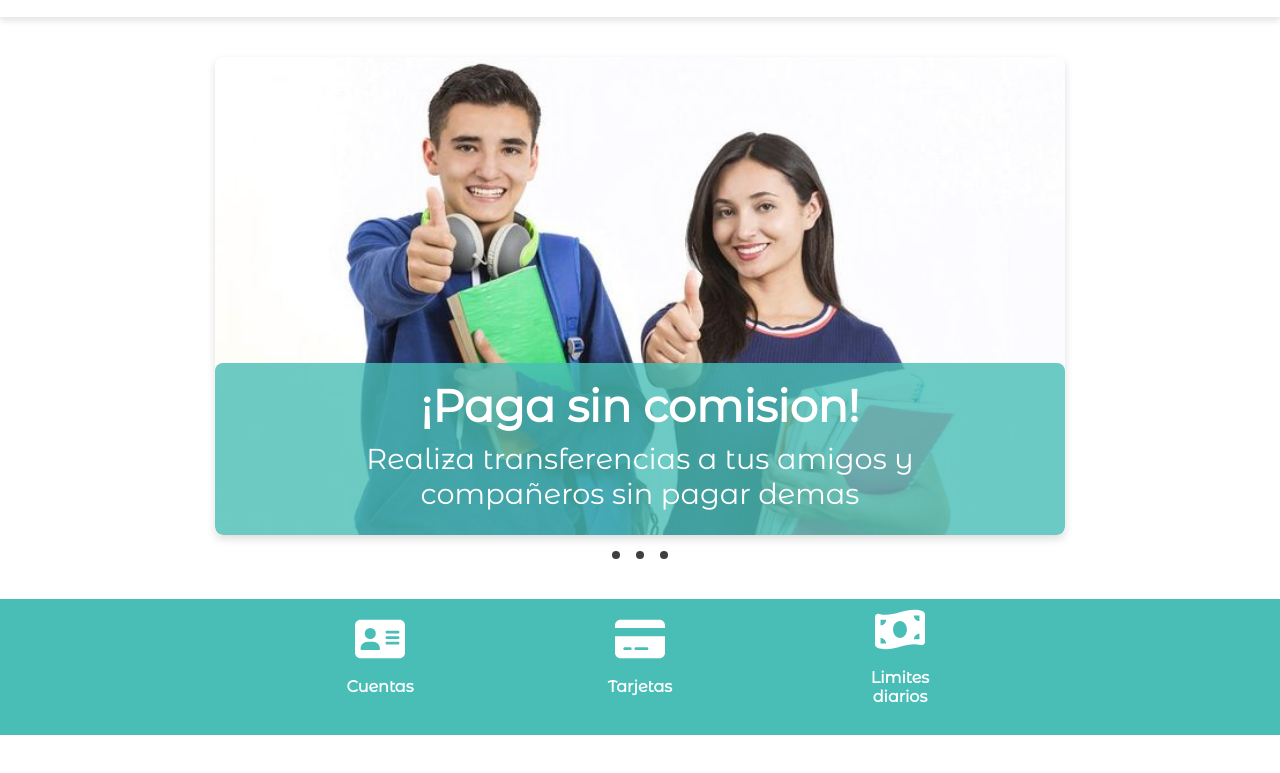
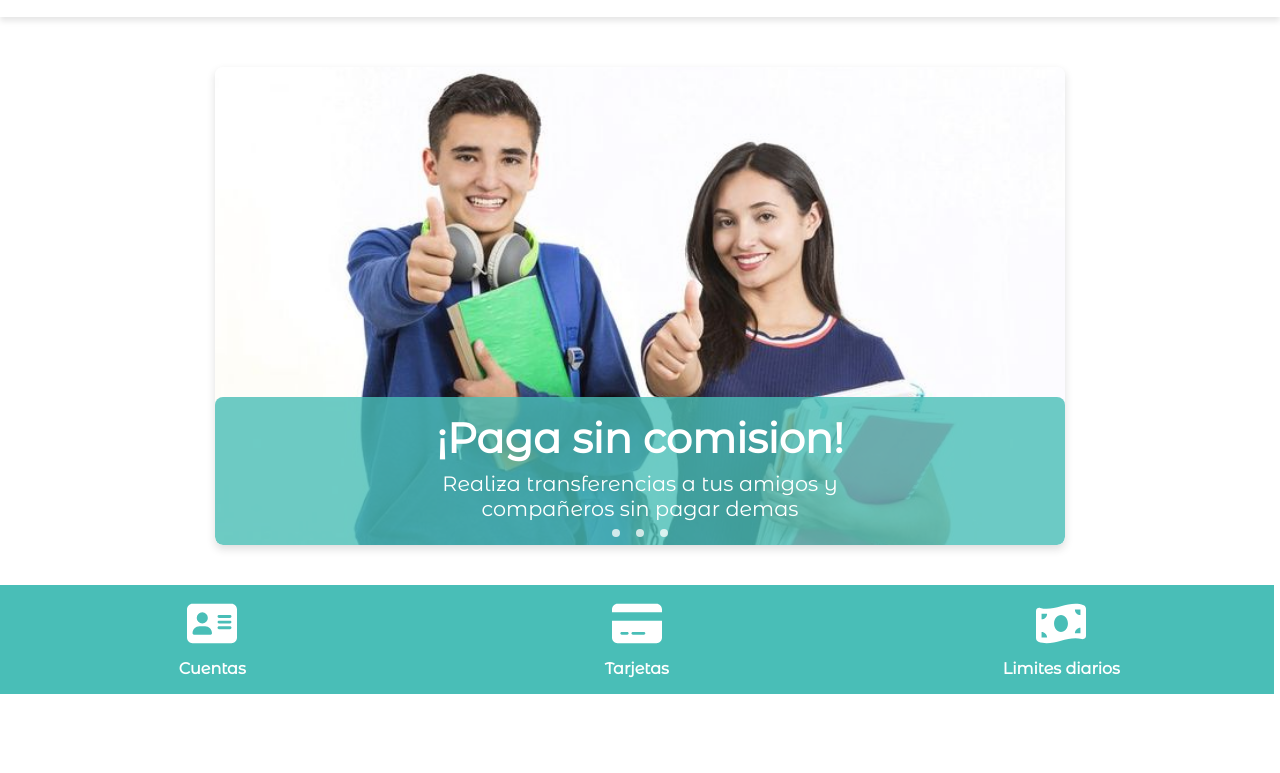
Before and after one commit to vivichuello/banco-universitario, a plain HTML site: page src/pages/sitio_web_institucional.html in a window 1280 px wide. Shown: the part 93-866 px from the top of the page. Drawn offline with Linux system fonts and the light colour scheme.

Commit message:
Cambio en seccion de iconos y mejoras en encabezado y slider de imagenes

```diff
--- a/src/pages/encabezado.css
+++ b/src/pages/encabezado.css
@@ -17,12 +17,16 @@ body{
 /*Encabezado*/
 
 .encabezado{
+    position: fixed;
+    top: 0;
+    left: 0;
     width: 100%;
+    z-index: 1000;
+    background-color: white;
     display: flex;
     flex-direction: column;
     justify-content: flex-start;
     gap: 10px;
-    margin-bottom: 2.5rem;
 }
 
 .franja{
--- a/src/pages/sitio_web_institucional.css
+++ b/src/pages/sitio_web_institucional.css
@@ -1,12 +1,12 @@
-*,
-::after,
-::before {
+/*Configuracion General*/
+
+* {
     box-sizing: border-box;
 }
 
 @font-face {
     font-family: 'Montserrat';
-    src: url('../assets/Montserrat\ Alternates\ Regular.ttf') format('truetype');
+    src: url('../assets/Montserrat Alternates Regular.ttf') format('truetype');
 }
 
 body {
@@ -14,17 +14,16 @@ body {
     font-family: 'Montserrat', sans-serif;
 }
 
-/*Slider de tarjetas promocionales*/
+/*SECCION DE SLIDER DE IMAGENES*/
+
+#slider-seccion {
+    margin-top: 10rem;
+}
 
 .slider-contenedor {
-
+    position: relative;
     max-width: 850px;
     margin: 0 auto;
-    display: flex;
-    flex-direction: column;
-    align-items: center;
-    justify-content: center;
-    row-gap: 1rem;
 }
 
 .slider {
@@ -66,197 +65,113 @@ body {
     left: 0;
 
     background-color: rgba(73, 190, 183, 0.8);
-    /* Fondo semitransparente */
     padding: 0.5rem 0.5rem 1.5rem 0.5rem;
     border-radius: 0.5rem;
     width: 100%;
 }
 
-/* Estilo para el título */
 .slider-tarjeta-texto h2 {
-    font-size: 1.5rem;
+    font-size: clamp(1.5rem, 2vw + 1rem, 2.8rem);
     margin: 0 0 0 0;
     margin-block-end: 0.5rem;
     margin-block-start: 0.5rem;
 }
 
-/* Estilo para el párrafo */
 .slider-tarjeta-texto p {
-    font-size: 0.9rem;
+    font-size: clamp(0.9rem, 1vw + 0.5rem, 1.8rem);
     margin: 0 0 0 0;
 }
 
 .slider-nav {
     display: flex;
     column-gap: 1rem;
+    position:absolute;
+    bottom: 0.5rem;
+    left: 50%;
+    transform: translateX(-50%);
+    z-index: 1;
 }
 
 .slider-nav a {
     width: .5rem;
     height: .5rem;
     border-radius: 50%;
-    background-color: black;
+    background-color: white;
     opacity: .75;
     transition: opacity ease 250ms;
 }
 
-/*Seccion de iconos*/
+/*SECCION DE ICONOS*/
 
 #iconos-seccion {
     margin-top: 2.5rem;
     margin-bottom: 4rem;
+    width: 99.5%;
 }
 
 .iconos-contenedor {
-    display: flex;
-    flex-direction: column;
-    align-items: center;
-    justify-content: center;
+    display: grid;
+    grid-template-columns: 1fr 1fr;
     text-align: center;
+    margin: 0 auto;
     background-color: #49beb7;
-    padding: 0.5rem 0;
+    padding: 0;
 }
 
-.iconos {
-    display: flex;
-    overflow-x: hidden;
-    scroll-snap-type: x mandatory;
-    scroll-behavior: smooth;
-}
 
 .icono {
-    flex: 1 0 100%;
-    scroll-snap-align: start;
-    width: 20%;
     height: auto;
     color: white;
     display: flex;
     flex-direction: column;
     justify-content: center;
     align-items: center;
-    overflow: hidden;
+    border: 1.5px solid rgba(255, 255, 255, 0.2);
 }
 
-.icono img {
-    width: 8%;
+.icono:hover {
+    background-color: rgba(255, 255, 255, 0.1);
+}
+
+.limites{
+    grid-column: span 2;
+}
+
+.icono figure {
+    width: 8vw;
+    min-width: 34px;
+    max-width: 50px;
+    margin-block-end: 0.1rem;
+}
+
+.icono figure img {
+    width: 100%;
+    height: auto;
 }
 
 .icono h4 {
-    margin-block-start: 16px;
-}
-.iconos-nav {
-    display: flex;
-    column-gap: 1rem;
-}
-
-.iconos-nav a {
-    width: .5rem;
-    height: .5rem;
-    border-radius: 50%;
-    opacity: .50;
-    background-color: white;
-    transition: opacity ease 250ms;
+    margin: 0 0 0 0;
+    margin-block-end: 1rem;
+    margin-block-start: 0.5rem;
 }
 
 
-@media (min-width: 480px) and (max-width: 768px) {
-
-    .slider-tarjeta-texto h2 {
-        font-size: 2rem;
+@media (min-width: 720px) {
+    .iconos-contenedor {
+        grid-template-columns: repeat(3, 1fr);
+        max-width: 1440px;
     }
-
-    .slider-tarjeta-texto p {
-        font-size: 1rem;
-    }
-}
-
-@media (min-width: 768px) and (max-width: 1024px) {
-
-    .slider-tarjeta-texto h2 {
-        font-size: 2.5rem;
-    }
-
-    .slider-tarjeta-texto p {
-        font-size: 1.5rem;
-    }
-
-    .iconos {
-        display: flex;
-        justify-content: center;
-        align-items: center;
-
-        overflow-x: visible ;
-
-        gap: 12rem;
-
-    }
-
     .icono {
         display: flex;
         flex-direction: column;
         justify-content: center;
         align-items: center;
-        flex: 0 0 auto;
-        scroll-snap-type: none;
         text-align: center;
-        width: 68px;
         color: white;
+        border: none;
     }
 
-    .icono img {
-        width: 50px;
-        max-width: 100%;
-        max-height: 100%;
-        display: block;
-    }
-
-    .iconos-nav {
-        display: none;
-    }
-
-}
-
-@media (min-width: 1024px) {
-
-    .slider-tarjeta-texto h2 {
-        font-size: 2.8rem;
-    }
-
-    .slider-tarjeta-texto p {
-        font-size: 1.8rem;
-    }
-
-    .iconos {
-        display: flex;
-        justify-content: center;
-        align-items: center;
-
-        overflow-x: visible ;
-
-        gap: 12rem;
-
-    }
-
-    .icono {
-        display: flex;
-        flex-direction: column;
-        justify-content: center;
-        align-items: center;
-        flex: 0 0 auto;
-        scroll-snap-type: none;
-        text-align: center;
-        width: 68px;
-        color: white;
-    }
-
-    .icono img {
-        width: 50px;
-        max-width: 100%;
-        max-height: 100%;
-        display: block;
-    }
-
-    .iconos-nav {
-        display: none;
+    .limites{
+        grid-column: auto;
     }
 }
--- a/src/pages/sitio_web_institucional.html
+++ b/src/pages/sitio_web_institucional.html
@@ -66,27 +66,25 @@
 
         <div class="iconos-contenedor">
 
-            <div class="iconos">
-
             <div class="icono">
+                <figure>
                     <img src="../assets/cuenta.svg" alt="Icono de cuenta" id="icono-cuenta">
+                </figure>
                 <h4>Cuentas</h4>
             </div>
 
             <div class="icono">
+                <figure>
                     <img src="../assets/tarjeta-credito.svg" alt="Icono de tarjeta" id="icono-tarjeta">
+                </figure>
                 <h4>Tarjetas</h4>
             </div>
 
-                <div class="icono">
+            <div class="icono limites">
+                <figure>
                     <img src="../assets/billete.svg" alt="Icono de limites" id="icono-limites">
+                </figure>
                 <h4>Limites diarios</h4>
-                </div>
-            </div>
-            <div class="iconos-nav">
-                <a href="#icono-cuenta"></a>
-                <a href="#icono-tarjeta"></a>
-                <a href="#icono-limites"></a>
             </div>
         </div>
 
```
Lines whose indentation alone changed are shown as unchanged.
